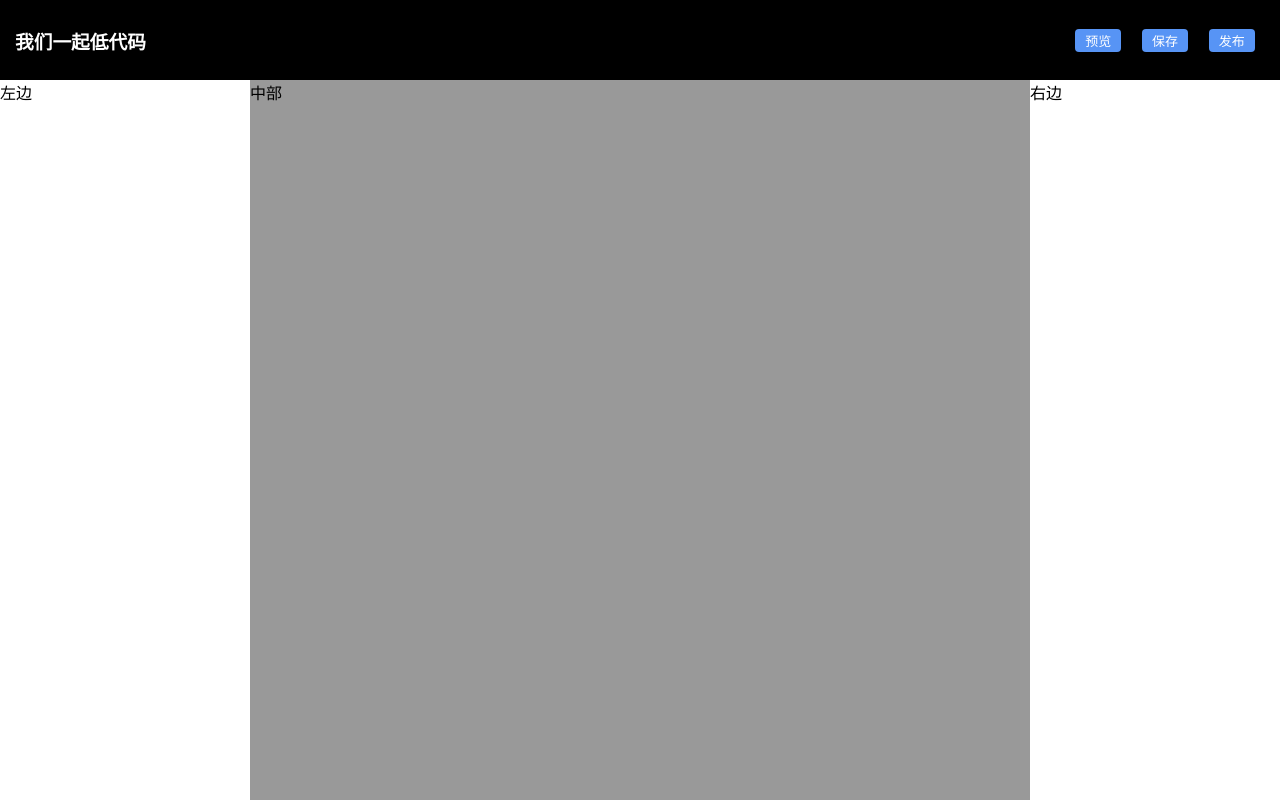
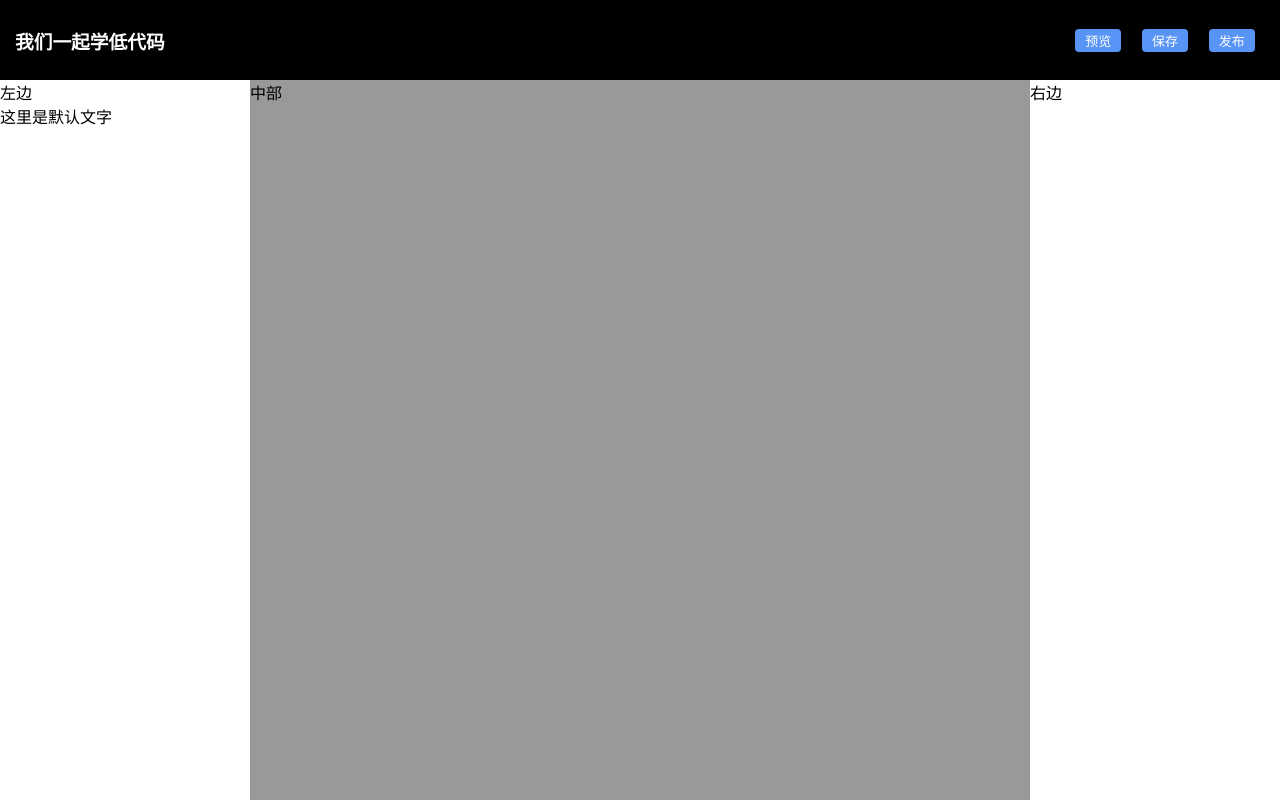
Before and after one commit to coderxixi/datav, a Vue app: page / in a window 1280 px wide. Built offline with nearby package versions, Linux system fonts and the light colour scheme.

Commit message:
全局注册组件

```diff
--- /dev/null
+++ b/src/components/index.js
@@ -0,0 +1,16 @@
+import TextComp from "./textComp";
+
+
+
+let CompList={
+  TextComp
+}
+
+
+
+
+export function installComp(app){
+  Object.keys(CompList).forEach((key,value)=>{
+    app.component(key, CompList[key])
+  })
+}
--- /dev/null
+++ b/src/components/textComp.vue
@@ -0,0 +1,43 @@
+<template>
+  <div class="wrapper" :style="setStyle">
+   <span>{{ data.txt }}</span>
+  </div>
+</template>
+
+<script setup>
+import {computed} from "vue"
+const props = defineProps({
+  width: {
+    type: [String, Number],
+  },
+  height: {
+    type: [String, Number],
+  },
+  color: {
+    type: [String, Number],
+  },
+  fontSize: {
+    type: [String, Number],
+  },
+  data: {
+    type: Object,
+    default: () => {
+      return {
+        txt: '这里是默认文字 '
+      }
+    }
+  }
+})
+const setStyle =computed(()=>{
+   return {
+    width:props.width+'px',
+    height: props.height+'px',
+    fontSize: props.fontSize+'px',
+    color: props.color
+   }
+})
+</script>
+
+<style lang="less" scoped>
+.wrapper {}
+</style>
--- a/src/main.js
+++ b/src/main.js
@@ -1,5 +1,5 @@
 import { createApp } from 'vue'
 import "@/assets/globa.less"
 import App from './App.vue'
-
-createApp(App).mount('#app')
+import { installComp } from "@/components"
+createApp(App).use(installComp).mount('#app')
--- a/src/views/headView.vue
+++ b/src/views/headView.vue
@@ -1,6 +1,6 @@
 <template>
   <div class="wrapper">
-    <h3>我们一起低代码</h3>
+    <h3>我们一起学低代码</h3>
     <div class="btn-box">
       <div class="btn active">预览</div>
       <div class="btn active">保存</div>
--- a/src/views/leftView.vue
+++ b/src/views/leftView.vue
@@ -1,6 +1,6 @@
 <template>
   <div class="wrap">
-    左边
+    左边  <TextComp/>
   </div>
 </template>
 
```
